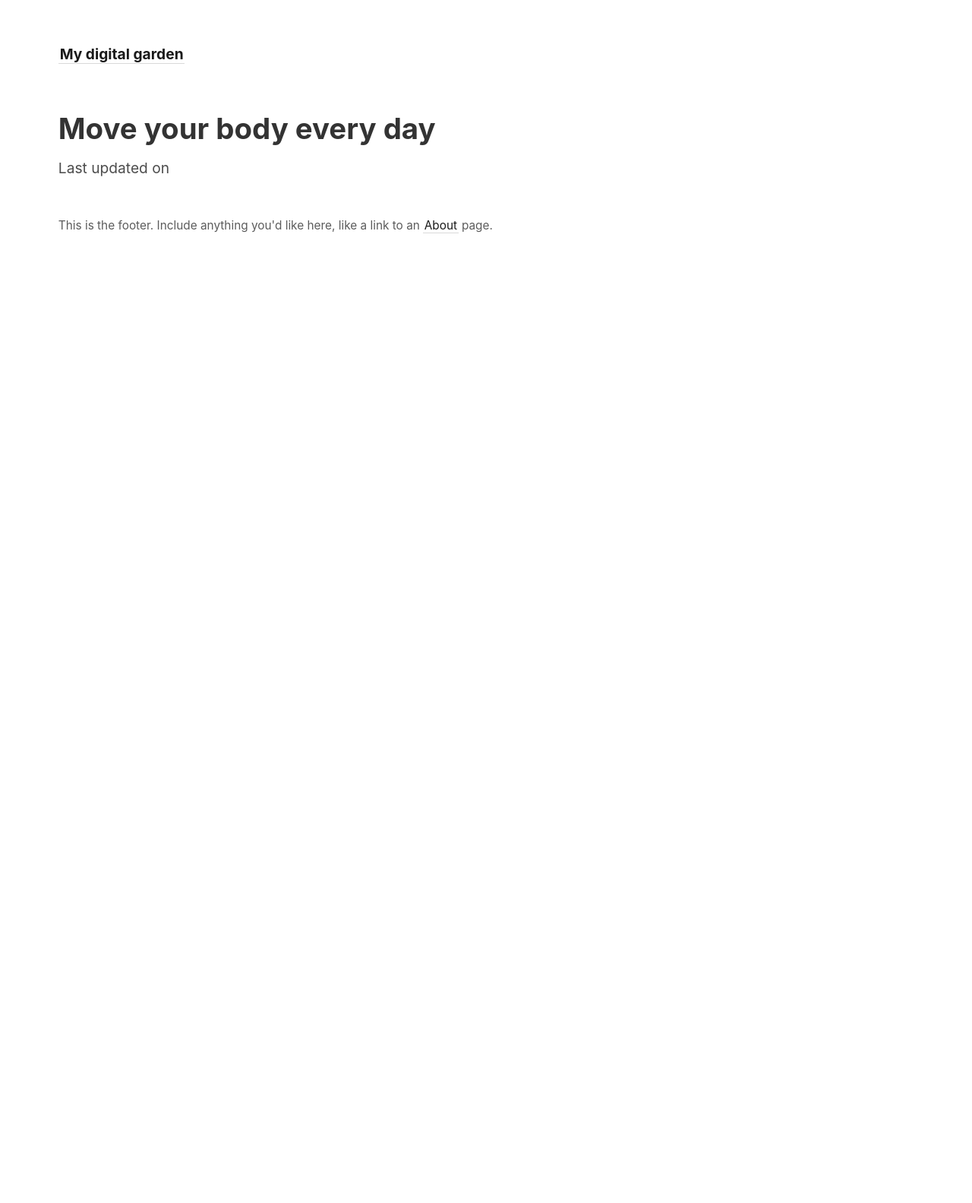
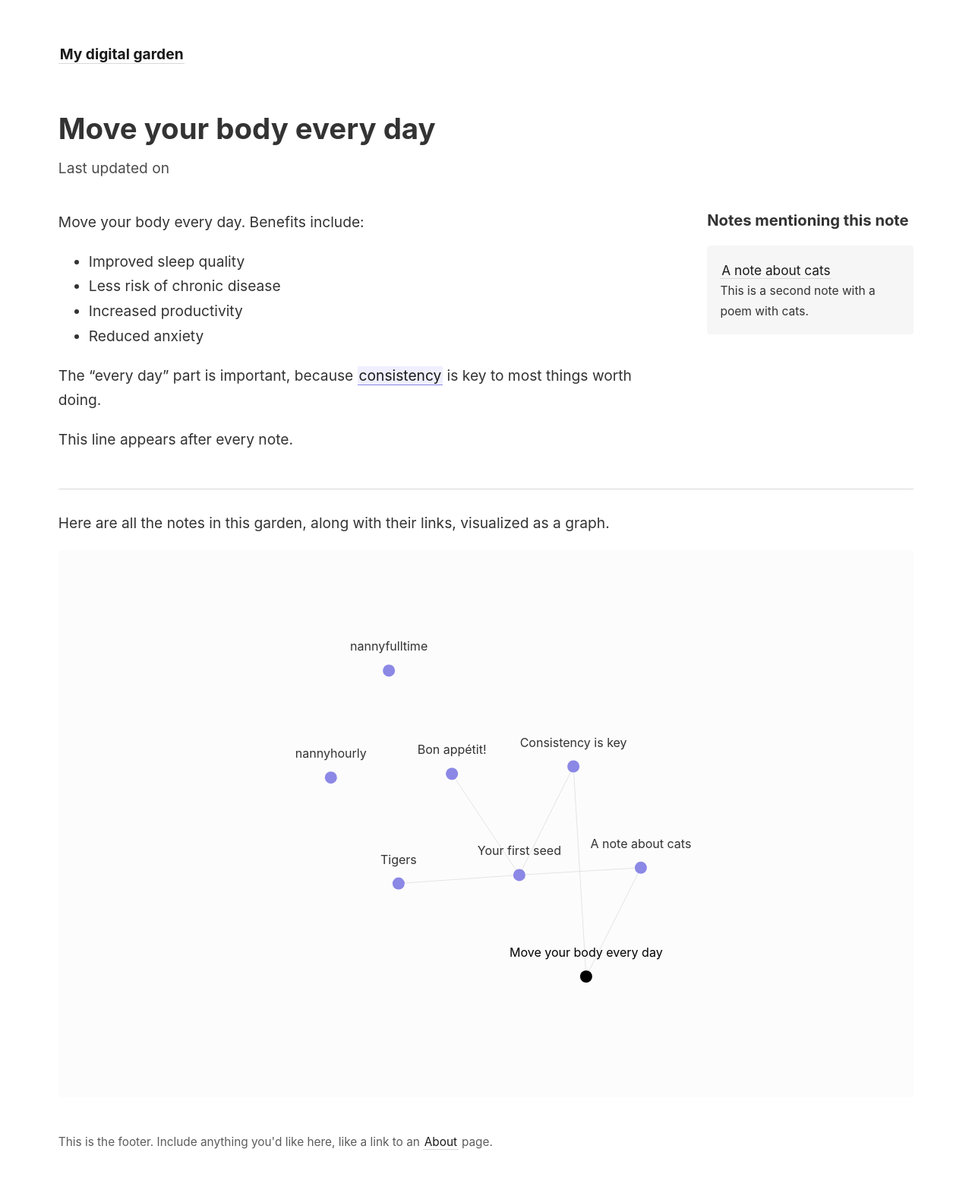
Before and after one commit to ivanchopyk/turbotlyva.agency, a Jekyll site: the page built from _notes/move your body every day.md, in a window 1280 px wide. Shown: the whole page at 76% size. Built offline with Jekyll 4.4.1, drawn with Linux system fonts in a browser that asks for light colours; before the commit the page ends 900 px from its top, so only the background shows below that.

Commit message:
Revert "Update note.html"
This reverts commit fe120cce1610b0f9b6e78a9eacde7ee0b2f6e8af.

```diff
--- a/_layouts/note.html
+++ b/_layouts/note.html
@@ -11,4 +11,37 @@ layout: default
     </time>
   </div>
 
+  <div id="notes-entry-container">
+    <content>
+      {{ content }}
+      <p>This line appears after every note.</p>
+    </content>
+
+    <side style="font-size: 0.9em">
+      <h3 style="margin-bottom: 1em">Notes mentioning this note</h3>
+      {% if page.backlinks.size > 0 %}
+      <div style="display: grid; grid-gap: 1em; grid-template-columns: repeat(1fr);">
+      {% for backlink in page.backlinks %}
+        <div class="backlink-box">
+        <a class="internal-link" href="{{ site.baseurl }}{{ backlink.url }}{%- if site.use_html_extension -%}.html{%- endif -%}">{{ backlink.title }}</a><br>
+        <div style="font-size: 0.9em">{{ backlink.excerpt | strip_html | truncatewords: 20 }}</div>
+        </div>
+      {% endfor %}
+      </div>
+      {% else %}
+
+      <div style="font-size: 0.9em">
+        <p>
+          There are no notes linking to this note.
+        </p>
+      </div>
+      {% endif %}
+    </side>
+  </div>
 </article>
+
+<hr>
+
+<p>Here are all the notes in this garden, along with their links, visualized as a graph.</p>
+
+{% include notes_graph.html %}
```
